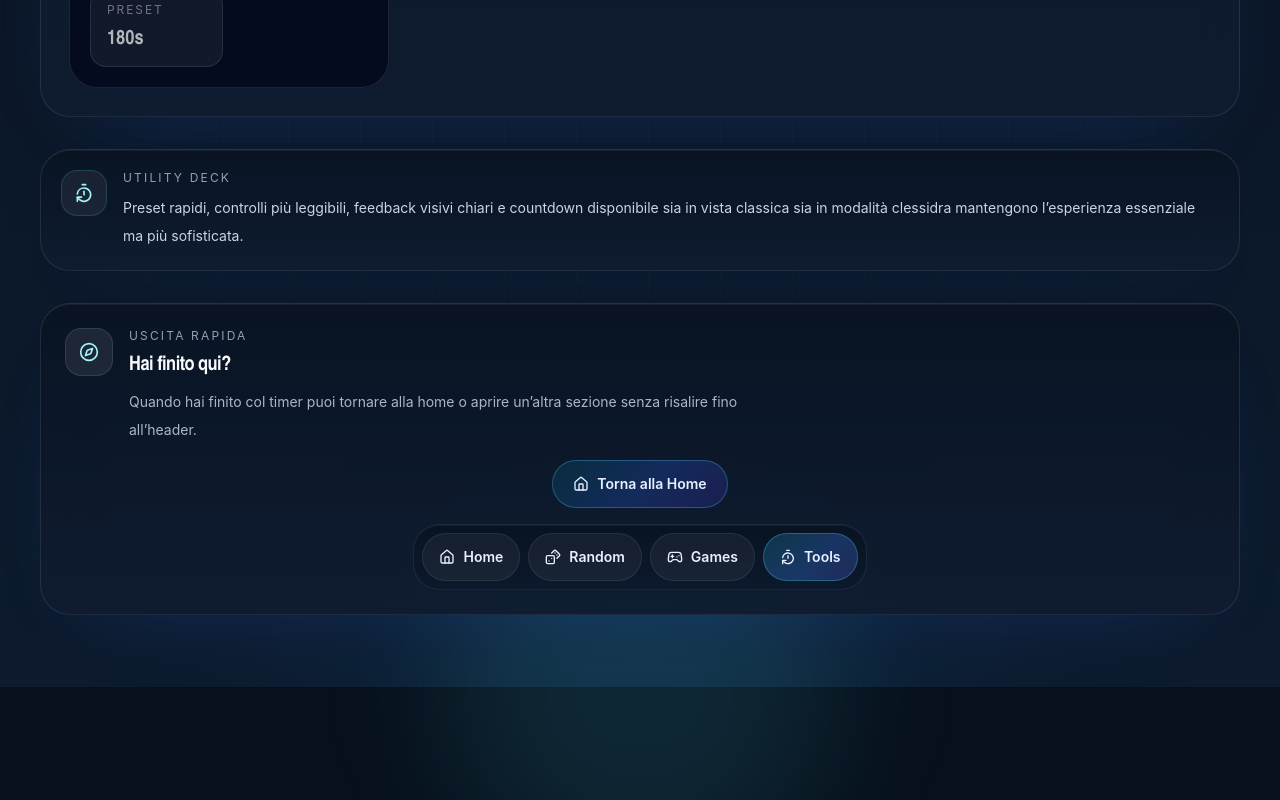
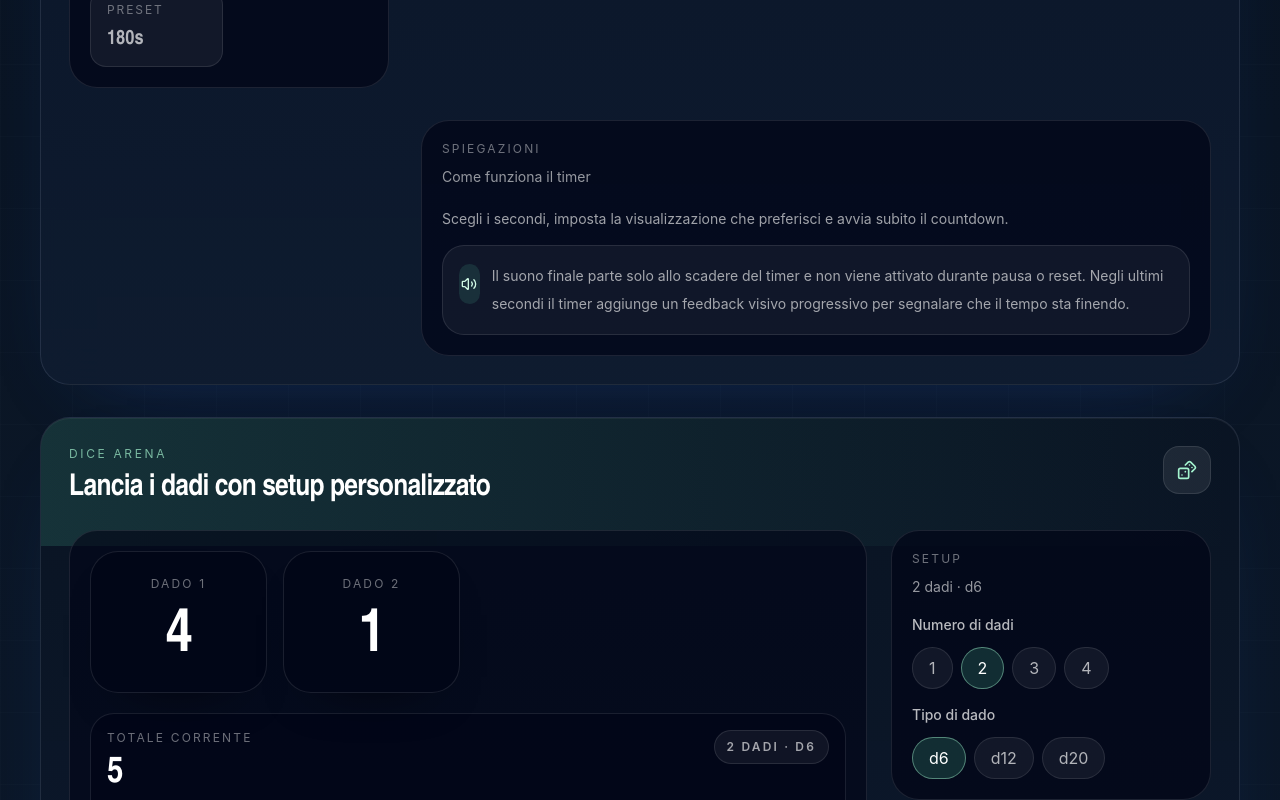
Before and after one commit to Pdor98/the-choiser, a Next.js app: page /tools in a window 1280 px wide. Shown: the part 1160-1960 px from the top of the page. Built offline with nearby package versions, Linux system fonts and the light colour scheme.

Commit message:
Move dice tool and reorder timer settings

```diff
--- a/src/app/games/page.tsx
+++ b/src/app/games/page.tsx
@@ -1,5 +1,4 @@
 import {
-  Dices,
   Flame,
   MessageCircle,
   RotateCcw,
@@ -12,7 +11,6 @@ import { PageExitBar } from "@/components/layout/page-exit-bar";
 import { PageHero } from "@/components/layout/page-hero";
 import { Card } from "@/components/ui/card";
 import { BottleSpinGame } from "@/features/games/bottle-spin";
-import { DiceArenaGame } from "@/features/games/dice-arena";
 import { EliminationWheelGame } from "@/features/games/elimination-wheel";
 import { GuessTheNumberGame } from "@/features/games/guess-the-number";
 import { TruthOrDareGame } from "@/features/games/truth-or-dare";
@@ -47,12 +45,6 @@ const gameSections = [
     title: "Elimination Wheel",
     description: "Gira la ruota e i nomi escono automaticamente.",
     icon: RotateCcw,
-  },
-  {
-    href: "#dice-arena",
-    title: "Dice Arena",
-    description: "Lancio dadi con setup personalizzato e cronologia.",
-    icon: Dices,
   },
 ] as const;
 
@@ -103,9 +95,6 @@ export default function GamesPage() {
         <div className="scroll-mt-6 sm:scroll-mt-8" id="elimination-wheel">
           <EliminationWheelGame />
         </div>
-        <div className="scroll-mt-6 sm:scroll-mt-8" id="dice-arena">
-          <DiceArenaGame />
-        </div>
       </div>
 
       <PageExitBar description="Hai finito con un gioco? Torna alla home o passa subito a Random, Games o Tools senza risalire tutta la pagina." />
@@ -113,7 +102,7 @@ export default function GamesPage() {
       <Card className="p-5 sm:p-6">
         <div className="flex items-start gap-4">
           <div className="rounded-2xl border border-white/10 bg-white/8 p-3 text-amber-200">
-            <Dices className="size-5" />
+            <MessageCircle className="size-5" />
           </div>
           <div className="space-y-2">
             <p className="text-xs uppercase tracking-[0.18em] text-white/45">
@@ -124,11 +113,10 @@ export default function GamesPage() {
               rapidi in stile Taboo, Obbligo o Verita con verita e obblighi
               pronti e una modalita Spicy 🔥 in lavorazione, indovinare un
               numero con feedback evoluto, far girare la bottiglia su scelte
-              personalizzate, eliminare nomi con una ruota e lanciare dadi con
-              setup variabile.
+              personalizzate ed eliminare nomi con una ruota.
             </p>
             <div className="inline-flex items-center gap-2 rounded-full border border-white/8 bg-white/5 px-3 py-1.5 text-[11px] uppercase tracking-[0.18em] text-amber-100">
-              Sei moduli attivi
+              Cinque moduli attivi
             </div>
           </div>
         </div>
--- a/src/app/tools/page.tsx
+++ b/src/app/tools/page.tsx
@@ -1,8 +1,9 @@
-import { TimerReset } from "lucide-react";
+import { Dices } from "lucide-react";
 
 import { PageExitBar } from "@/components/layout/page-exit-bar";
 import { PageHero } from "@/components/layout/page-hero";
 import { Card } from "@/components/ui/card";
+import { DiceArenaGame } from "@/features/games/dice-arena";
 import { TimerTool } from "@/features/tools/timer-tool";
 
 export default function ToolsPage() {
@@ -14,26 +15,27 @@ export default function ToolsPage() {
       />
 
       <TimerTool />
+      <DiceArenaGame />
 
       <Card className="p-5">
         <div className="flex items-start gap-4">
           <div className="rounded-2xl border border-cyan-300/16 bg-white/6 p-3 text-cyan-200">
-            <TimerReset className="size-5" />
+            <Dices className="size-5" />
           </div>
           <div>
             <p className="text-xs uppercase tracking-[0.18em] text-slate-400">
               Utility deck
             </p>
             <p className="mt-2 text-sm leading-7 text-slate-300">
-              Preset rapidi, controlli più leggibili, feedback visivi chiari e
-              countdown disponibile sia in vista classica sia in modalità
-              clessidra mantengono l’esperienza essenziale ma più sofisticata.
+              Timer e dadi ora convivono nella stessa sezione: preset rapidi,
+              countdown in vista classica o clessidra e lanci personalizzati
+              con storico rendono Tools più pratico e immediato.
             </p>
           </div>
         </div>
       </Card>
 
-      <PageExitBar description="Quando hai finito col timer puoi tornare alla home o aprire un’altra sezione senza risalire fino all’header." />
+      <PageExitBar description="Quando hai finito con timer o dadi puoi tornare alla home o aprire un’altra sezione senza risalire fino all’header." />
     </div>
   );
 }
--- a/src/features/tools/timer-tool.tsx
+++ b/src/features/tools/timer-tool.tsx
@@ -934,7 +934,7 @@ export function TimerTool() {
     <Card className="relative overflow-hidden p-6 sm:p-7">
       <div className="pointer-events-none absolute inset-x-0 top-0 h-32 bg-gradient-to-r from-emerald-300/16 to-transparent" />
       <div className="relative grid gap-8 lg:grid-cols-[320px_minmax(0,1fr)] lg:items-start">
-        <div className="order-2 space-y-5 lg:order-1">
+        <div className="order-1 space-y-5 lg:order-1">
           <div className="flex items-center justify-between">
             <div className="rounded-2xl border border-white/10 bg-white/8 p-3 text-emerald-200">
               <TimerReset className="size-5" />
@@ -989,7 +989,7 @@ export function TimerTool() {
           </ResponsiveControlPanel>
         </div>
 
-        <div className="order-1 space-y-5 lg:order-2">
+        <div className="order-2 space-y-5 lg:order-2">
           {viewMode === "classic" ? (
             <ClassicTimerDisplay
               timeLabel={timeLabel}
@@ -1112,7 +1112,9 @@ export function TimerTool() {
               </div>
             </motion.div>
           </AnimatePresence>
+        </div>
 
+        <div className="order-3 lg:col-start-2">
           <ResponsiveControlPanel
             title="Spiegazioni"
             summary="Come funziona il timer"
```
